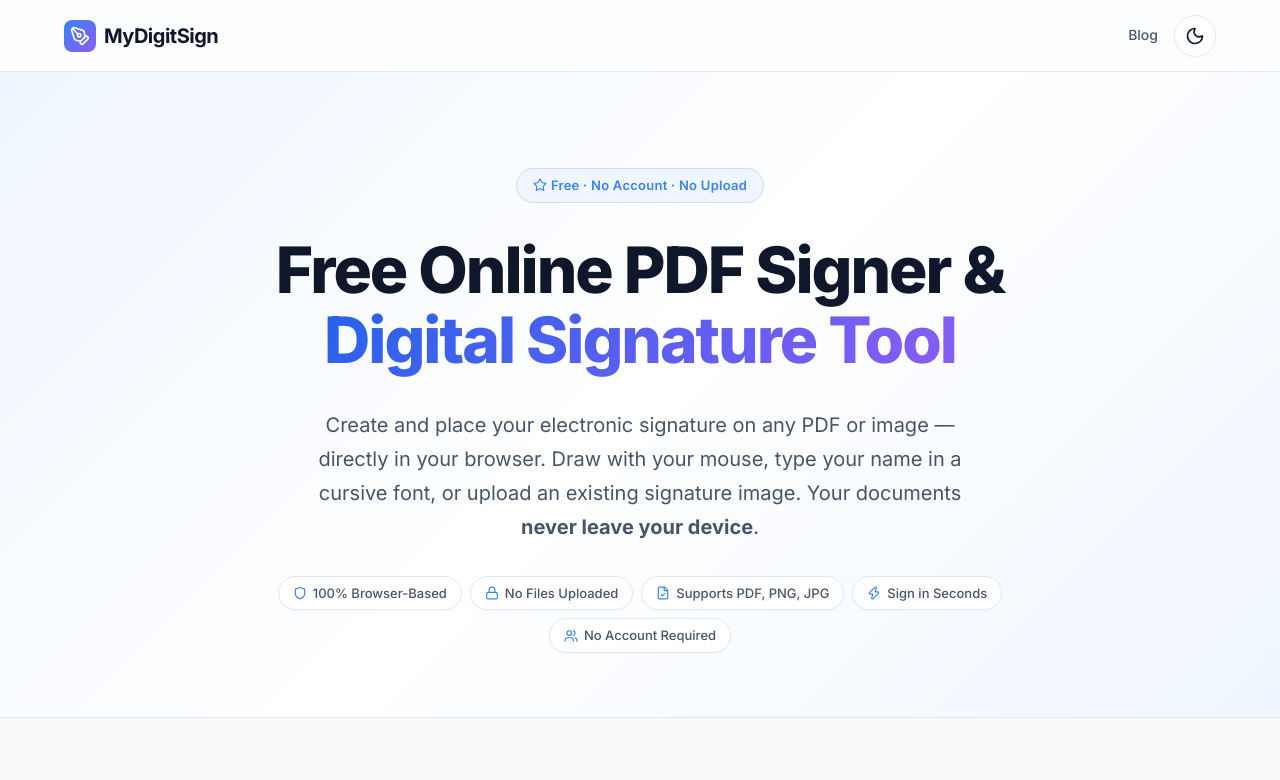
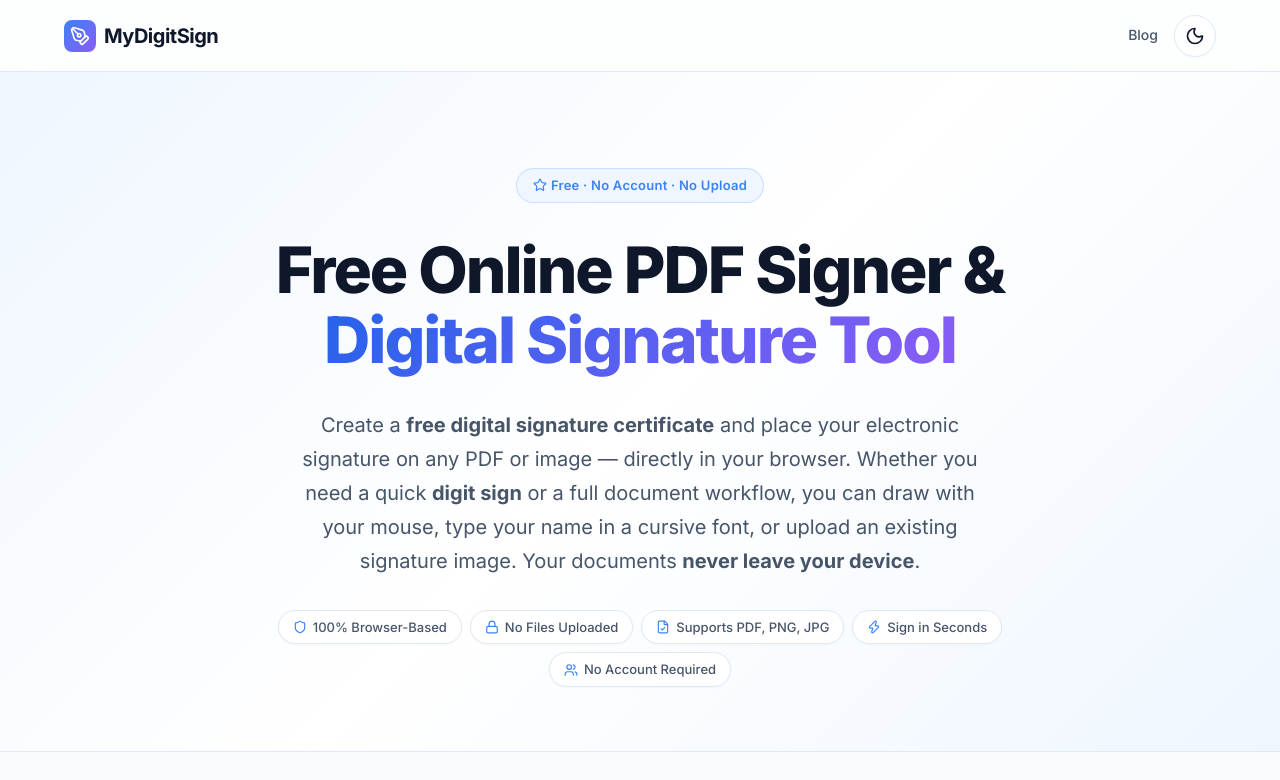
Before and after one commit to sidAli1993/signflow, a Next.js app: page / in a window 1280 px wide. Shown: the top 780 px of the page. Built offline with nearby package versions, Linux system fonts and the light colour scheme; no server answers.

Commit message:
SEO: Add targeted keywords and new blog post based on GSC data

```diff
--- a/src/app/blog/page.tsx
+++ b/src/app/blog/page.tsx
@@ -26,6 +26,12 @@ export const metadata: Metadata = {
 };
 
 const posts = [
+  {
+    title: 'How to Get a Free Digital Signature Certificate in 2026',
+    slug: 'free-digital-signature-certificate',
+    excerpt: 'Step-by-step guide to generating a free digital signature certificate and securely signing your documents without paying any fees.',
+    date: 'July 4, 2026',
+  },
   {
     title: 'How to Create a Digital Signature Online for Free in 2026',
     slug: 'create-digital-signature-online-free',
--- a/src/app/layout.tsx
+++ b/src/app/layout.tsx
@@ -23,7 +23,10 @@ export const metadata: Metadata = {
     "browser based pdf signer",
     "create digital signature",
     "sign pdf without account",
-    "mydigitsign"
+    "mydigitsign",
+    "digit sign",
+    "free digital signature certificate",
+    "digital sign"
   ],
   authors: [{ name: "MyDigitSign Team" }],
   creator: "MyDigitSign",
@@ -104,6 +107,7 @@ const jsonLd = {
       "browserRequirements": "Requires an HTML5-compatible browser",
       "featureList": [
         "Sign PDF files online for free",
+        "Create a free digital signature certificate",
         "Draw signature with mouse or touchscreen",
         "Type signature in cursive font",
         "Upload existing signature image",
--- a/src/app/page.tsx
+++ b/src/app/page.tsx
@@ -85,8 +85,8 @@ export default function Home() {
             <span className={styles.seoHeroGradient}>Digital Signature Tool</span>
           </h1>
           <p className={styles.seoHeroDesc}>
-            Create and place your electronic signature on any PDF or image — directly in your
-            browser. Draw with your mouse, type your name in a cursive font, or upload an existing
+            Create a <strong>free digital signature certificate</strong> and place your electronic signature on any PDF or image — directly in your
+            browser. Whether you need a quick <strong>digit sign</strong> or a full document workflow, you can draw with your mouse, type your name in a cursive font, or upload an existing
             signature image. Your documents <strong>never leave your device</strong>.
           </p>
 
@@ -155,6 +155,7 @@ export default function Home() {
               contracts, NDAs, and tax documents stay private on your device at all times.
             </p>
             <ul className={styles.seoCompareList}>
+              <li>✅ <strong>Free digital signature certificate</strong> — instantly generate securely</li>
               <li>✅ <strong>Free PDF signer</strong> — no trial, no paywall, no credit card</li>
               <li>✅ <strong>Sign PDF without uploading</strong> — client-side only</li>
               <li>✅ <strong>Draw signature online</strong> — mouse, trackpad, or touch</li>
```
Also changed, not shown: src/app/blog/[slug]/page.tsx (+21 -0 lines).
